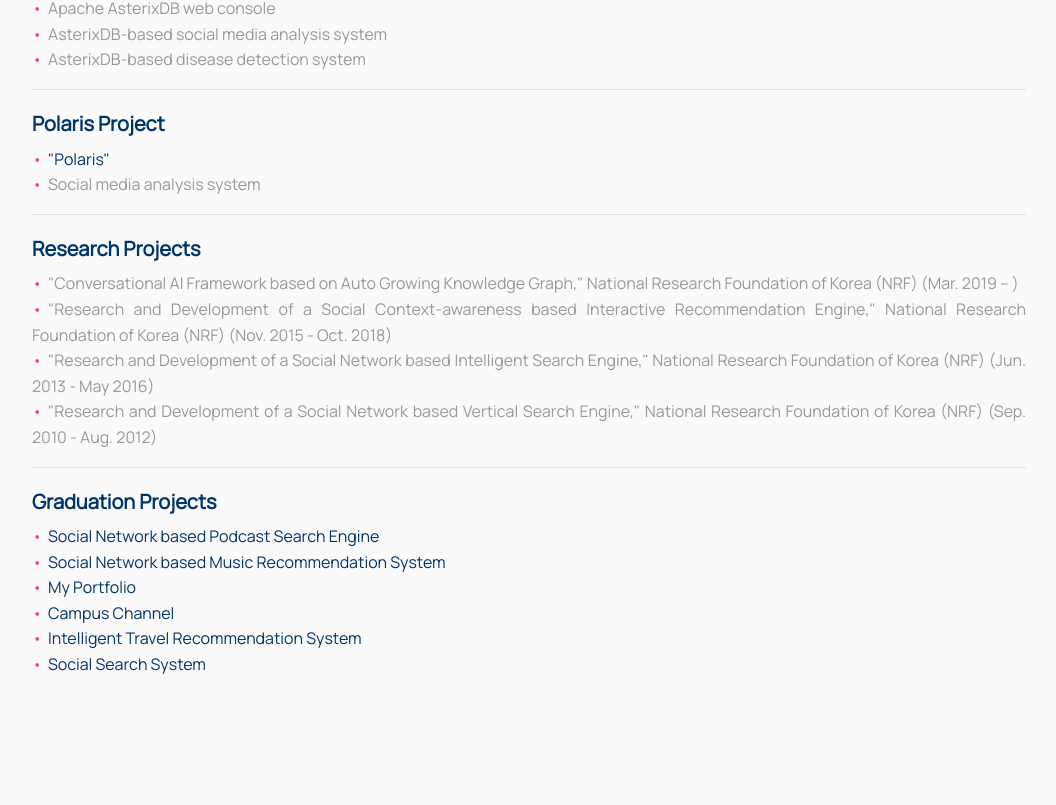
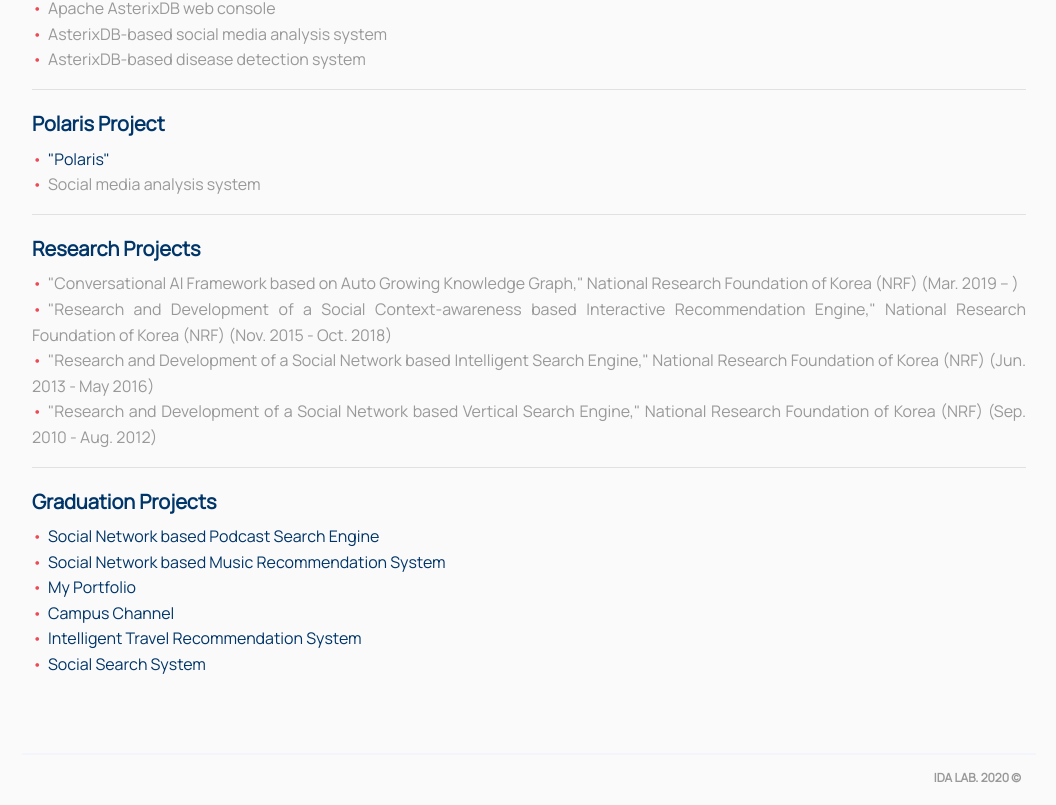
Before and after one commit to IDALab-Gachon/idalab, a React (Create React App) app: page /projects in a window 1280 px wide. Shown: the part 227-1032 px from the top of the page, without its empty margins (111-1167 px from the left). Before the commit the page ends 935 px from the top, so only its background shows below. Built offline with nearby package versions, Linux system fonts and the light colour scheme.

Commit message:
Add footer

```diff
--- a/src/Components/App.js
+++ b/src/Components/App.js
@@ -7,6 +7,7 @@
 import { Route } from 'react-router-dom';
 import { Home, Publications, Members, Projects } from '../Pages';
 import Menu from './Menu';
+import Footer from './Footer';
 class App extends Component {
   render() {
     return (
@@ -18,6 +19,7 @@
           <Route path="/publications" component={ Publications } />
           <Route path="/members" component={ Members } />
           <Route path="/projects" component={ Projects } />
+          <Footer theme={Theme} />
         </>
       </ThemeProvider>
     )
--- /dev/null
+++ b/src/Components/Footer.js
@@ -0,0 +1,39 @@
+import React from "react";
+import styled from "styled-components";
+
+const Footer = styled.footer`
+  display: flex;
+  flow-direction: row;
+  justify-content: flex-end;
+  align-items: flex-end;
+  text-transform: uppercase;
+  font-weight: 600;
+  font-size: 12px;
+  margin-top: 50px;
+  padding: 10px 15px;
+  border-top: 2px solid ${props => props.theme.lightVioletColor};
+`;
+
+const List = styled.ul`
+  display: flex;
+`;
+
+const ListItem = styled.li`
+  &:not(:last-child) {
+    margin-right: 16px;
+  }
+`;
+
+const Link = styled.a`
+  color: ${props => props.theme.darkBlueColor};
+`;
+
+const Copyright = styled.span`
+  color: ${props => props.theme.darkGreyColor};
+`;
+
+export default () => (
+  <Footer>
+    <Copyright>IDA Lab. {new Date().getFullYear()} &copy;</Copyright>
+  </Footer>
+);
```
